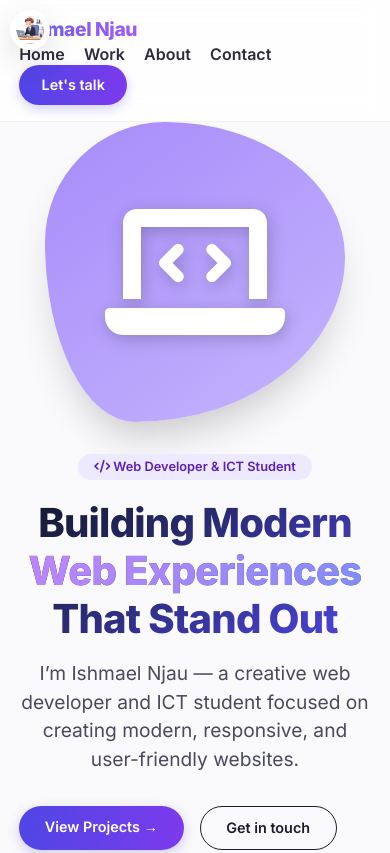
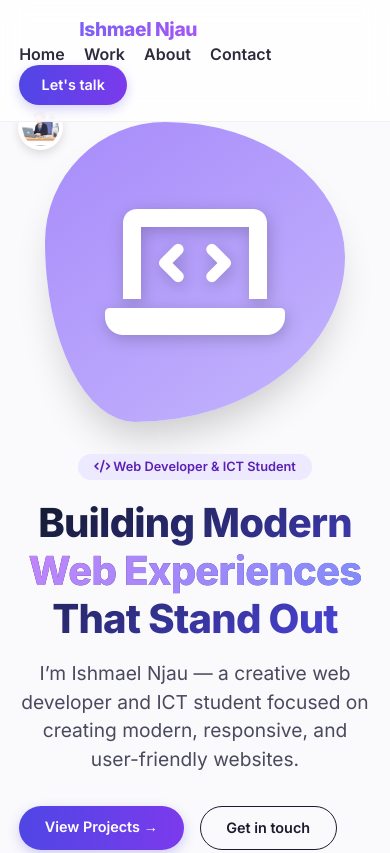
Before and after one commit to jeyjey-001/ishmael-njau, a plain HTML site: page index.html in a window 390 px wide. Shown: the top 853 px of the page. Drawn offline with Linux system fonts and the light colour scheme.

Commit message:
Add files via upload

```diff
--- a/index.html
+++ b/index.html
@@ -444,24 +444,25 @@
 
 .logo {
   font-size: 1.2rem;
+  margin-left: 0;
+  padding-left: 60px;
 }
     }
 
     /* inserted top-left image styling */
    .top-left-image {
-      position: fixed;
-      top: 18px;
+  position: absolute;
+  top: 105px;
   left: 18px;
-      width: 85px;
-      height: 85px;
-      border-radius: 22px;
+  width: 45px;
+  height: 45px;
+  border-radius: 50%;
   object-fit: cover;
-      z-index: 9999;
+  z-index: 10;
   background: white;
-      padding: 4px;
-      box-shadow: 0 10px 30px rgba(0, 0, 0, 0.12);
+  padding: 2px;
+  box-shadow: 0 4px 10px rgba(0, 0, 0, 0.12);
   border: 2px solid rgba(255, 255, 255, 0.85);
-      transition: transform 0.25s ease, box-shadow 0.25s ease;
 }
 
     .top-left-image:hover {
@@ -469,15 +470,6 @@
       box-shadow: 0 18px 40px rgba(79, 70, 229, 0.22);
     }
 
-  @media (max-width: 768px) {
-    .top-left-image {
-        width: 40px;
-        height: 40px;
-        top: 10px;
-        left: 10px;
-        border-radius: 50%;
-    }
-}
   </style>
 </head>
 <body>
```
Lines whose indentation alone changed are shown as unchanged.
